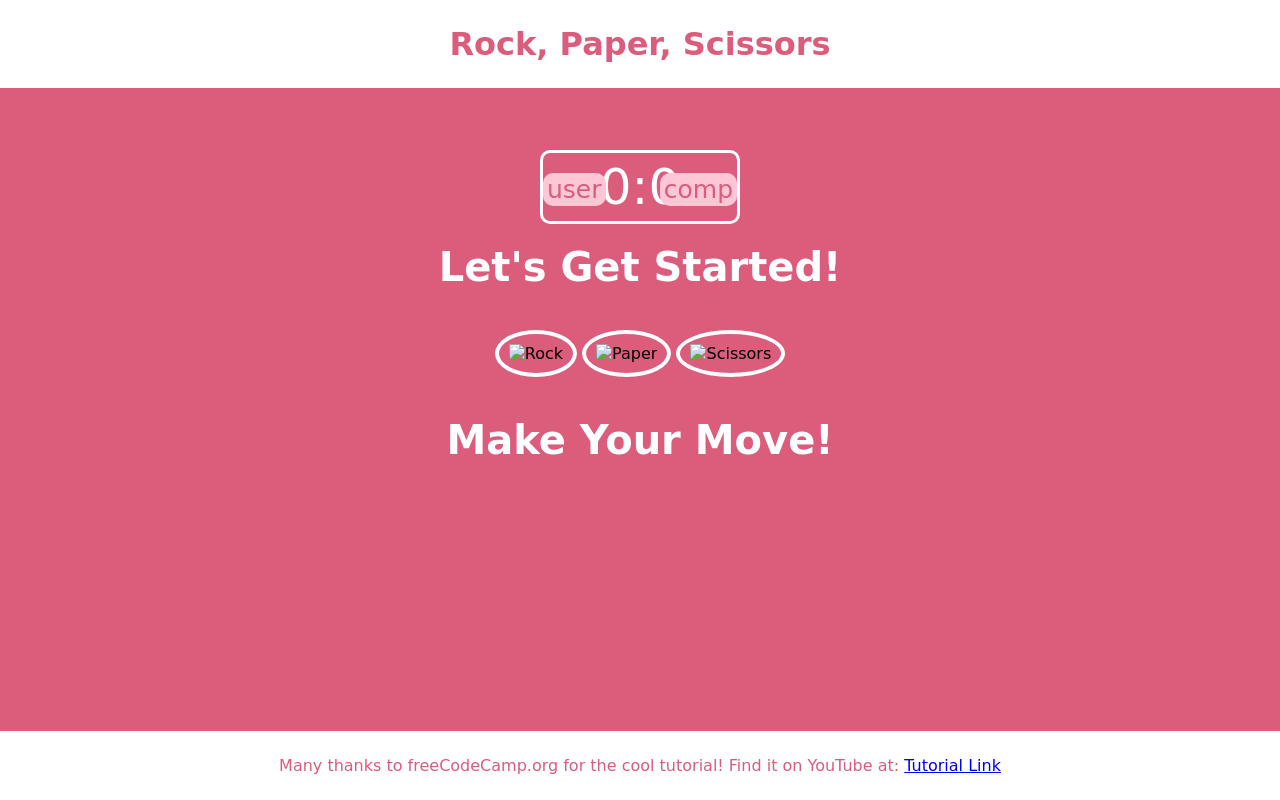
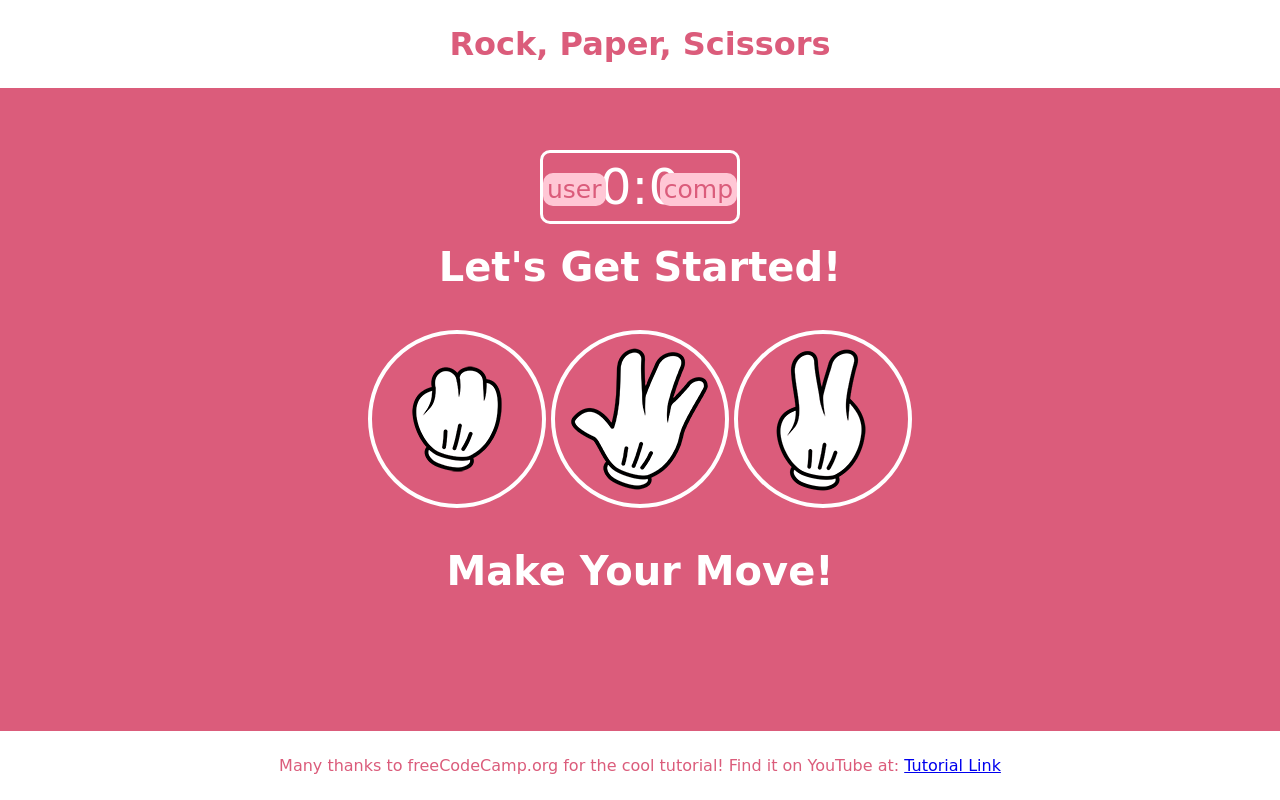
Before and after one commit to VictoriaGKnight/victoriagknight.github.io-rps, a plain HTML site: page index.html in a window 1280 px wide. Drawn offline with Linux system fonts and the light colour scheme; a web font is replaced by a local one.

Commit message:
Update index.html

```diff
--- a/index.html
+++ b/index.html
@@ -20,9 +20,9 @@
     </div>
 
     <div class="choices">
-        <div class="choice" id="Rock"><img src="imgs/rock.png" alt="Rock"></div>
-        <div class="choice" id="Paper"><img src="imgs/paper.png" alt="Paper"></div>
-        <div class="choice" id="Scissors"><img src="imgs/scissors.png" alt="Scissors"></div>
+        <div class="choice" id="Rock"><img src="rock.png" alt="Rock"></div>
+        <div class="choice" id="Paper"><img src="paper.png" alt="Paper"></div>
+        <div class="choice" id="Scissors"><img src="scissors.png" alt="Scissors"></div>
     </div>
 
     <div class="action-message"><p>Make Your Move!</p></div>
```
